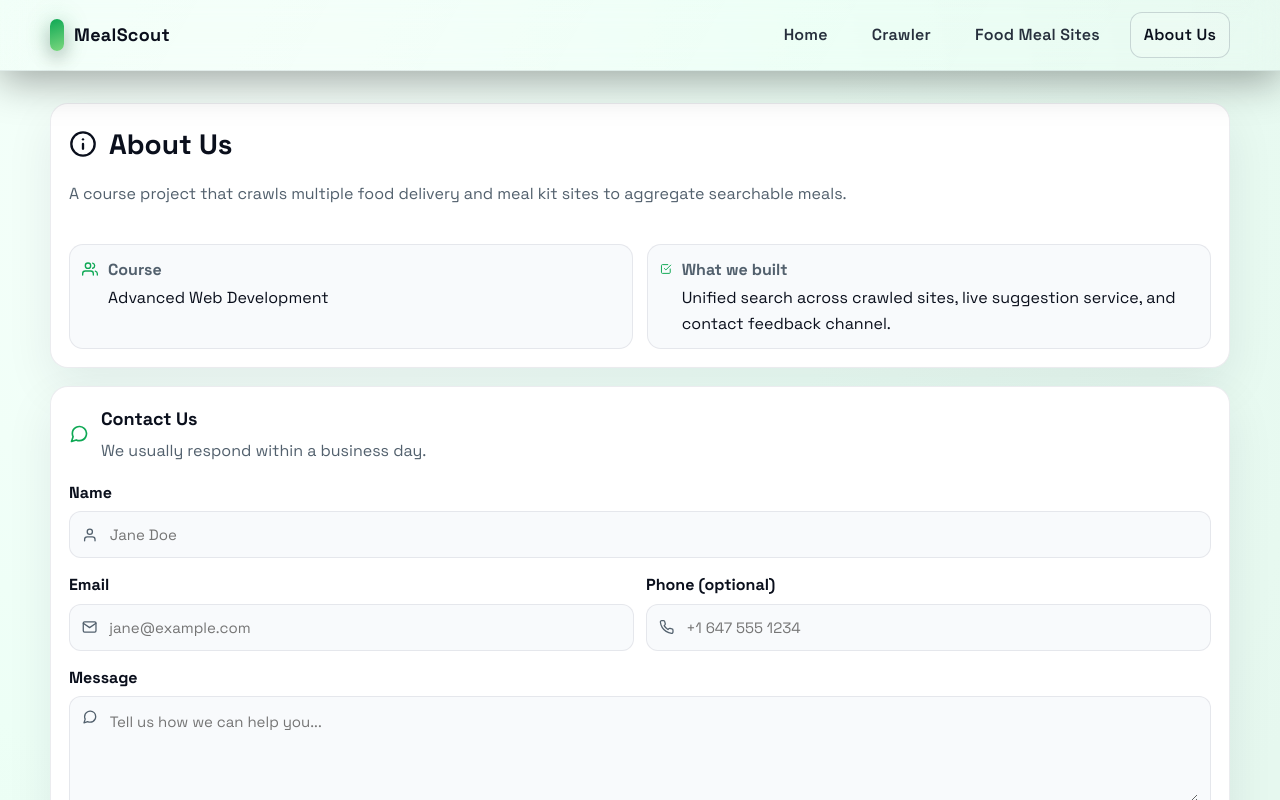
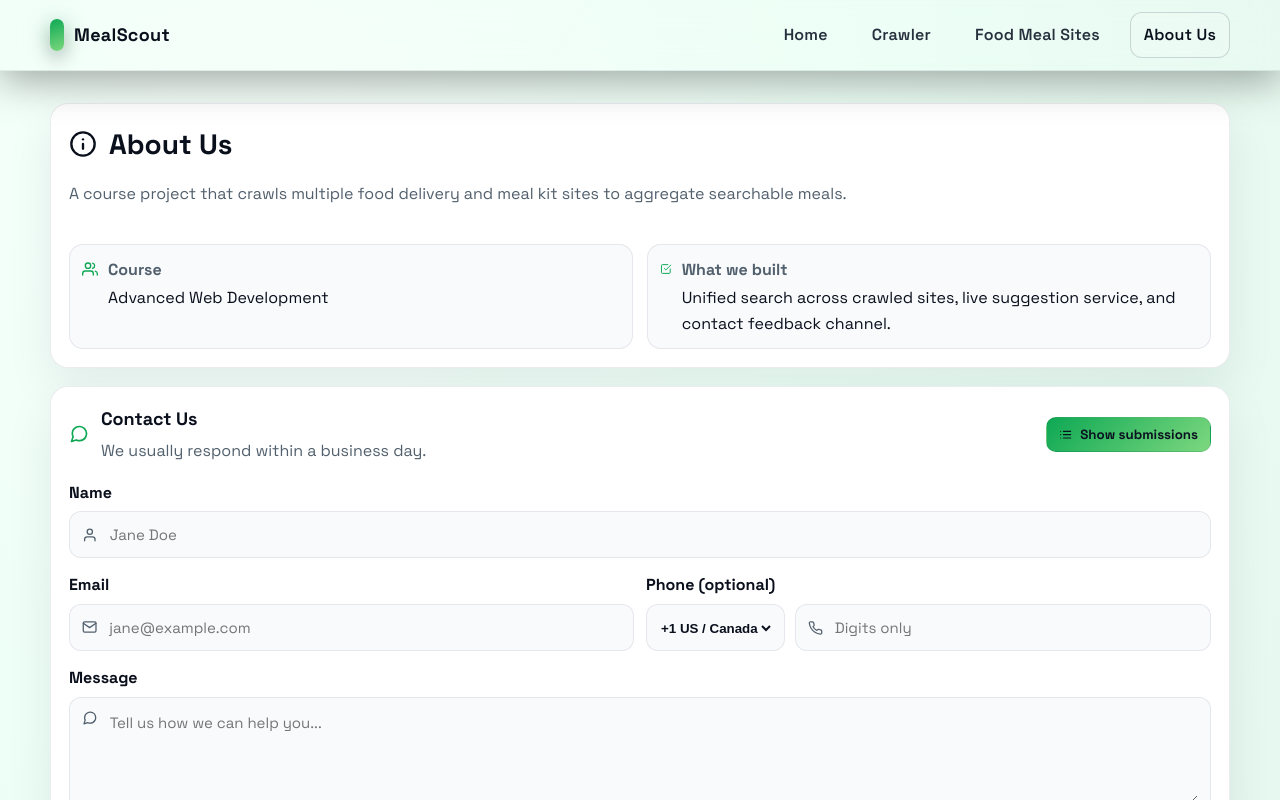
Before and after one commit to meenbajwa/mealsapp, a React (Vite) app: page /about in a window 1280 px wide. Shown: the top 800 px of the page. Built offline with nearby package versions, Linux system fonts and the light colour scheme.

Commit message:
about-us-page-fixed

```diff
--- a/src/api/contactApi.js
+++ b/src/api/contactApi.js
@@ -4,3 +4,8 @@ export async function submitContact(formData) {
   const response = await client.post('/api/contact', formData)
   return response.data
 }
+
+export async function fetchContacts() {
+  const response = await client.get('/api/contact')
+  return response.data
+}
--- a/src/components/ContactForm.jsx
+++ b/src/components/ContactForm.jsx
@@ -1,13 +1,22 @@
-import { useState } from 'react'
-import { FiUser, FiMail, FiPhone, FiMessageCircle, FiCheckCircle, FiAlertTriangle } from 'react-icons/fi'
-import { submitContact } from '../api/contactApi.js'
+import { useEffect, useState } from 'react'
+import { FiUser, FiMail, FiPhone, FiMessageCircle, FiCheckCircle, FiAlertTriangle, FiList } from 'react-icons/fi'
+import { submitContact, fetchContacts } from '../api/contactApi.js'
 import styles from './ContactForm.module.css'
 
 const initialValues = {
   name: '',
   email: '',
   phone: '',
+  phoneCountry: 'us_ca',
   message: '',
+}
+
+const PHONE_RULES = {
+  us_ca: { code: '+1', label: 'US / Canada', pattern: /^\d{10}$/ },
+  uk: { code: '+44', label: 'UK', pattern: /^\d{10}$/ },
+  in: { code: '+91', label: 'India', pattern: /^\d{10}$/ },
+  au: { code: '+61', label: 'Australia', pattern: /^\d{9}$/ },
+  eu: { code: '+33', label: 'Europe', pattern: /^\d{8,12}$/ },
 }
 
 function ContactForm() {
@@ -15,6 +24,10 @@ function ContactForm() {
   const [errors, setErrors] = useState({})
   const [status, setStatus] = useState('idle') // idle | loading | success | error
   const [feedback, setFeedback] = useState('')
+  const [submissions, setSubmissions] = useState([])
+  const [submissionsOpen, setSubmissionsOpen] = useState(false)
+  const [submissionsLoading, setSubmissionsLoading] = useState(false)
+  const [submissionsError, setSubmissionsError] = useState('')
 
   const handleChange = (field, value) => {
     setForm((prev) => ({ ...prev, [field]: value }))
@@ -25,7 +38,9 @@ function ContactForm() {
     const newErrors = {}
     const namePattern = /^[a-zA-Z\s.'-]+$/
     const emailPattern = /^[^\s@]+@[^\s@]+\.[^\s@]+$/
-    const phonePattern = /^[\d+\-\s()]{7,20}$/
+    const phoneDigits = form.phone.replace(/[^\d]/g, '')
+    const countryRule = PHONE_RULES[form.phoneCountry] || PHONE_RULES.us_ca
+    const phonePattern = countryRule.pattern
 
     if (!form.name.trim()) newErrors.name = 'Name is required.'
     else if (!namePattern.test(form.name.trim())) newErrors.name = 'Use letters and basic punctuation only.'
@@ -33,8 +48,10 @@ function ContactForm() {
     if (!form.email.trim()) newErrors.email = 'Email is required.'
     else if (!emailPattern.test(form.email.trim())) newErrors.email = 'Enter a valid email.'
 
-    if (form.phone && !phonePattern.test(form.phone.trim())) {
-      newErrors.phone = 'Use digits, spaces, +, - or parentheses.'
+    if (form.phone) {
+      if (!phonePattern.test(phoneDigits)) {
+        newErrors.phone = `Enter a valid number for ${countryRule.label.replace('/', 'or')}.`
+      }
     }
 
     if (!form.message.trim()) newErrors.message = 'Message is required.'
@@ -53,15 +70,48 @@ function ContactForm() {
     try {
       setStatus('loading')
       setFeedback('')
-      await submitContact(form)
+      const countryCode = (PHONE_RULES[form.phoneCountry] || PHONE_RULES.us_ca).code
+      const payload = {
+        ...form,
+        phone: form.phone ? `${countryCode} ${form.phone.replace(/[^\d]/g, '')}` : '',
+      }
+      await submitContact(payload)
       setStatus('success')
       setFeedback('We have received your message. Thank you for reaching out!')
       setForm(initialValues)
+      if (submissionsOpen) {
+        loadSubmissions()
+      }
     } catch (err) {
-      setStatus('error')
+      if (err?.response?.status === 400 && err.response.data?.errors) {
+        setErrors(err.response.data.errors)
+        setFeedback('Please fix the errors below.')
+      } else {
         setFeedback('Something went wrong while sending your message. Please try again.')
       }
+      setStatus('error')
     }
+  }
+
+  const loadSubmissions = async () => {
+    try {
+      setSubmissionsLoading(true)
+      setSubmissionsError('')
+      const data = await fetchContacts()
+      setSubmissions(Array.isArray(data) ? data : data?.items || [])
+    } catch (err) {
+      setSubmissions([])
+      setSubmissionsError('Unable to load submissions right now.')
+    } finally {
+      setSubmissionsLoading(false)
+    }
+  }
+
+  useEffect(() => {
+    if (submissionsOpen) {
+      loadSubmissions()
+    }
+  }, [submissionsOpen])
 
   return (
     <div className={`card-surface ${styles.card}`}>
@@ -71,6 +121,14 @@ function ContactForm() {
           <h3 className={styles.title}>Contact Us</h3>
           <p className={styles.subtitle}>We usually respond within a business day.</p>
         </div>
+        <button
+          type="button"
+          className={styles.secondaryBtn}
+          onClick={() => setSubmissionsOpen((prev) => !prev)}
+        >
+          <FiList />
+          {submissionsOpen ? 'Hide submissions' : 'Show submissions'}
+        </button>
       </div>
       <form className={styles.form} onSubmit={handleSubmit} noValidate>
         <div className={styles.field}>
@@ -110,14 +168,29 @@ function ContactForm() {
             <label className={styles.label} htmlFor="phone">
               Phone (optional)
             </label>
+            <div className={styles.phoneRow}>
+              <div className={styles.selectWrapper}>
+                <select
+                  value={form.phoneCountry}
+                  onChange={(e) => handleChange('phoneCountry', e.target.value)}
+                  aria-label="Country code"
+                >
+                  {Object.entries(PHONE_RULES).map(([key, rule]) => (
+                    <option key={key} value={key}>
+                      {rule.code} {rule.label}
+                    </option>
+                  ))}
+                </select>
+              </div>
               <div className={styles.inputWrapper}>
                 <FiPhone className={styles.inputIcon} />
                 <input
                   id="phone"
                   value={form.phone}
                   onChange={(e) => handleChange('phone', e.target.value)}
-                placeholder="+1 647 555 1234"
+                  placeholder="Digits only"
                 />
+              </div>
             </div>
             {errors.phone && <p className={styles.error}>{errors.phone}</p>}
           </div>
@@ -160,6 +233,35 @@ function ContactForm() {
           <span>{feedback}</span>
         </div>
       )}
+
+      {submissionsOpen && (
+        <div className={styles.submissions}>
+          <div className={styles.submissionsHeader}>
+            <h4>Past submissions</h4>
+            {submissionsLoading && <span className={styles.pill}>Loading...</span>}
+          </div>
+          {submissionsError && <p className={styles.error}>{submissionsError}</p>}
+          {!submissionsLoading && !submissionsError && submissions.length === 0 && (
+            <p className={styles.empty}>No submissions yet.</p>
+          )}
+          {!submissionsLoading && submissions.length > 0 && (
+            <div className={styles.submissionList}>
+              {submissions.map((item) => (
+                <div key={item.id || `${item.email}-${item.phone}`} className={styles.submissionCard}>
+                  <div className={styles.submissionTop}>
+                    <div>
+                      <p className={styles.subName}>{item.name}</p>
+                      <p className={styles.subEmail}>{item.email}</p>
+                    </div>
+                    {item.phone && <span className={styles.subPhone}>{item.phone}</span>}
+                  </div>
+                  <p className={styles.subMessage}>{item.message}</p>
+                </div>
+              ))}
+            </div>
+          )}
+        </div>
+      )}
     </div>
   )
 }
--- a/src/components/ContactForm.module.css
+++ b/src/components/ContactForm.module.css
@@ -25,6 +25,26 @@
 .subtitle {
   margin: 4px 0 0;
   color: var(--muted);
+}
+
+.secondaryBtn {
+  margin-left: auto;
+  display: inline-flex;
+  align-items: center;
+  gap: 8px;
+  padding: 8px 12px;
+  border-radius: 10px;
+  border: 1px solid var(--border);
+  background: linear-gradient(135deg, var(--primary), var(--accent));
+  color: #0b1220;
+  font-weight: 700;
+  cursor: pointer;
+  transition: transform 0.15s ease, box-shadow 0.15s ease;
+}
+
+.secondaryBtn:hover {
+  transform: translateY(-1px);
+  box-shadow: var(--shadow-soft);
 }
 
 .form {
@@ -89,6 +109,28 @@
   align-items: flex-start;
 }
 
+.phoneRow {
+  display: grid;
+  grid-template-columns: 0.5fr 1.5fr;
+  gap: 10px;
+}
+
+.selectWrapper {
+  border: 1px solid var(--border);
+  border-radius: 12px;
+  background: #f8fafc;
+  padding: 10px;
+}
+
+.selectWrapper select {
+  width: 100%;
+  border: none;
+  outline: none;
+  background: transparent;
+  font-weight: 700;
+  color: var(--text-strong);
+}
+
 .helperRow {
   display: flex;
   justify-content: space-between;
@@ -110,7 +152,7 @@
 .submit {
   align-self: flex-start;
   padding: 12px 18px;
-  background: linear-gradient(135deg, var(--primary), #22c1ba);
+  background: linear-gradient(135deg, var(--primary), var(--accent));
   border: none;
   color: #fff;
   font-weight: 700;
@@ -149,3 +191,82 @@
   background: rgba(225, 29, 72, 0.12);
   color: var(--danger);
 }
+
+.submissions {
+  border-top: 1px solid var(--border);
+  padding-top: 12px;
+  display: flex;
+  flex-direction: column;
+  gap: 10px;
+}
+
+.submissionsHeader {
+  display: flex;
+  align-items: center;
+  gap: 10px;
+}
+
+.submissionsHeader h4 {
+  margin: 0;
+  color: var(--text-strong);
+}
+
+.pill {
+  background: rgba(14, 168, 84, 0.12);
+  color: var(--primary-strong);
+  padding: 6px 10px;
+  border-radius: 10px;
+  font-weight: 700;
+}
+
+.submissionList {
+  display: flex;
+  flex-direction: column;
+  gap: 10px;
+}
+
+.submissionCard {
+  border: 1px solid var(--border);
+  border-radius: 12px;
+  padding: 12px;
+  background: var(--surface);
+  box-shadow: var(--shadow-soft);
+}
+
+.submissionTop {
+  display: flex;
+  justify-content: space-between;
+  align-items: flex-start;
+  gap: 8px;
+}
+
+.subName {
+  margin: 0;
+  font-weight: 700;
+  color: var(--text-strong);
+}
+
+.subEmail {
+  margin: 4px 0 0;
+  color: var(--muted);
+  font-size: 14px;
+}
+
+.subPhone {
+  background: rgba(14, 168, 84, 0.12);
+  color: var(--primary-strong);
+  padding: 6px 10px;
+  border-radius: 10px;
+  font-weight: 700;
+}
+
+.subMessage {
+  margin: 10px 0 0;
+  color: var(--text);
+  line-height: 1.45;
+}
+
+.empty {
+  color: var(--muted);
+  margin: 0;
+}
--- a/src/pages/HomePage.jsx
+++ b/src/pages/HomePage.jsx
@@ -4,7 +4,7 @@ import { useNavigate } from 'react-router-dom'
 import SearchBar from '../components/SearchBar.jsx'
 import SuggestionsPanel from '../components/SuggestionsPanel.jsx'
 import TopSearches from '../components/TopSearches.jsx'
-import { getSuggestions } from '../api/searchApi.js'
+import { getSuggestions, recordSearchHit } from '../api/searchApi.js'
 import styles from './HomePage.module.css'
 
 const DEBOUNCE_MS = 450
@@ -60,6 +60,7 @@ function HomePage() {
     const trimmed = (value || '').trim()
     setQuery(trimmed)
     if (trimmed.length >= MIN_QUERY_LENGTH) {
+      recordSearchHit(trimmed).catch(() => {})
       navigate(`/search?q=${encodeURIComponent(trimmed)}`)
     }
   }
@@ -70,6 +71,7 @@ function HomePage() {
       setError(`Enter at least ${MIN_QUERY_LENGTH} characters to search.`)
       return
     }
+    recordSearchHit(trimmed).catch(() => {})
     navigate(`/search?q=${encodeURIComponent(trimmed)}`)
   }
 
--- a/src/pages/SearchResultsPage.jsx
+++ b/src/pages/SearchResultsPage.jsx
@@ -3,7 +3,7 @@ import { useNavigate, useSearchParams } from 'react-router-dom'
 import { FiSearch } from 'react-icons/fi'
 import SearchResults from '../components/SearchResults.jsx'
 import SearchBar from '../components/SearchBar.jsx'
-import { getSearchResults } from '../api/searchApi.js'
+import { getSearchResults, recordSearchHit } from '../api/searchApi.js'
 import styles from './SearchResultsPage.module.css'
 
 const MIN_QUERY_LENGTH = 2
@@ -49,6 +49,7 @@ function SearchResultsPage() {
   const goSearch = (value) => {
     const trimmed = (value || '').trim()
     if (!trimmed) return
+    recordSearchHit(trimmed).catch(() => {})
     navigate(`/search?q=${encodeURIComponent(trimmed)}`)
   }
 
```
Also changed, not shown: src/api/searchApi.js (+10 -0 lines), 5 other files (tests, documents, lock files or other folders). Lines whose indentation alone changed are shown as unchanged.
